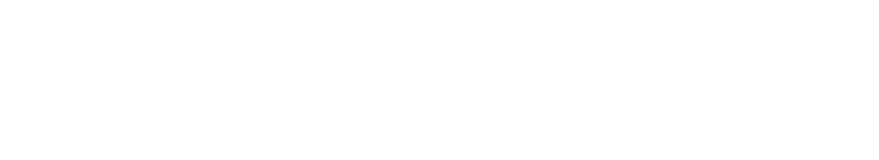
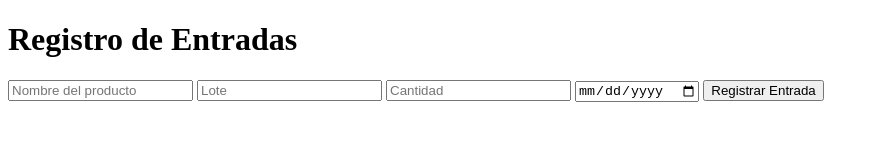
Before and after one commit to ISTURIZrp/LabMaster-manager, a plain HTML site: page entradas.html in a window 1280 px wide. Shown: the whole page, without its empty margins (0-879 px from the left). Drawn offline with Linux system fonts and the light colour scheme.

Commit message:
Actualizar entradas.html

```diff
--- a/entradas.html
+++ b/entradas.html
@@ -1 +1,24 @@
-<!-- Registro de entradas -->
+<!DOCTYPE html>
+<html lang="es">
+<head>
+  <meta charset="UTF-8">
+  <title>Entradas - LabMaster</title>
+  <link rel="stylesheet" href="css/estilos.css">
+</head>
+<body>
+  <header>
+    <h1>Registro de Entradas</h1>
+  </header>
+  <main>
+    <form id="form-entrada">
+      <input type="text" id="nombre" placeholder="Nombre del producto" required>
+      <input type="text" id="lote" placeholder="Lote" required>
+      <input type="number" id="cantidad" placeholder="Cantidad" required>
+      <input type="date" id="caducidad" required>
+      <button type="submit">Registrar Entrada</button>
+    </form>
+    <div id="lista-entradas"></div>
+  </main>
+  <script src="js/entradas.js"></script>
+</body>
+</html>
```
